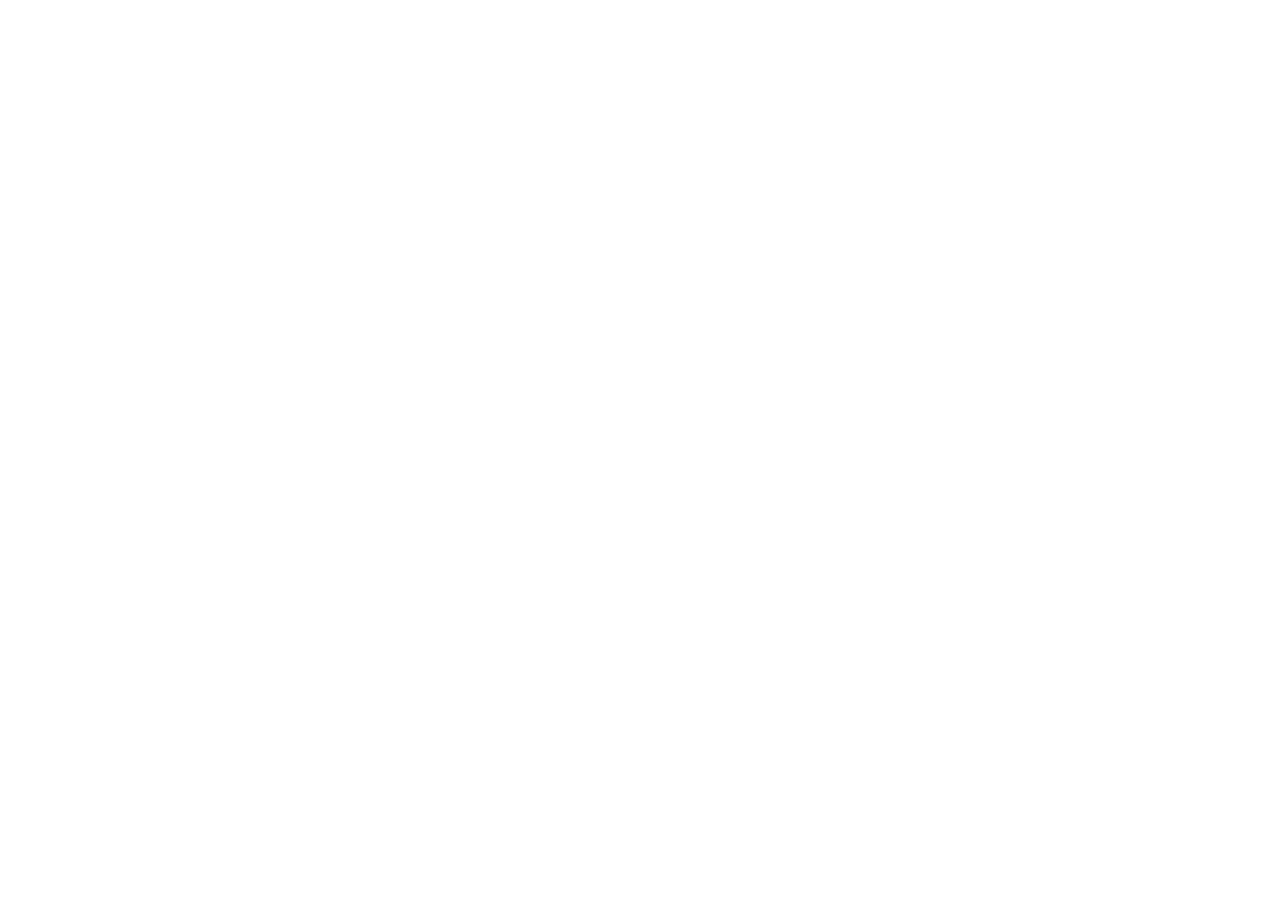
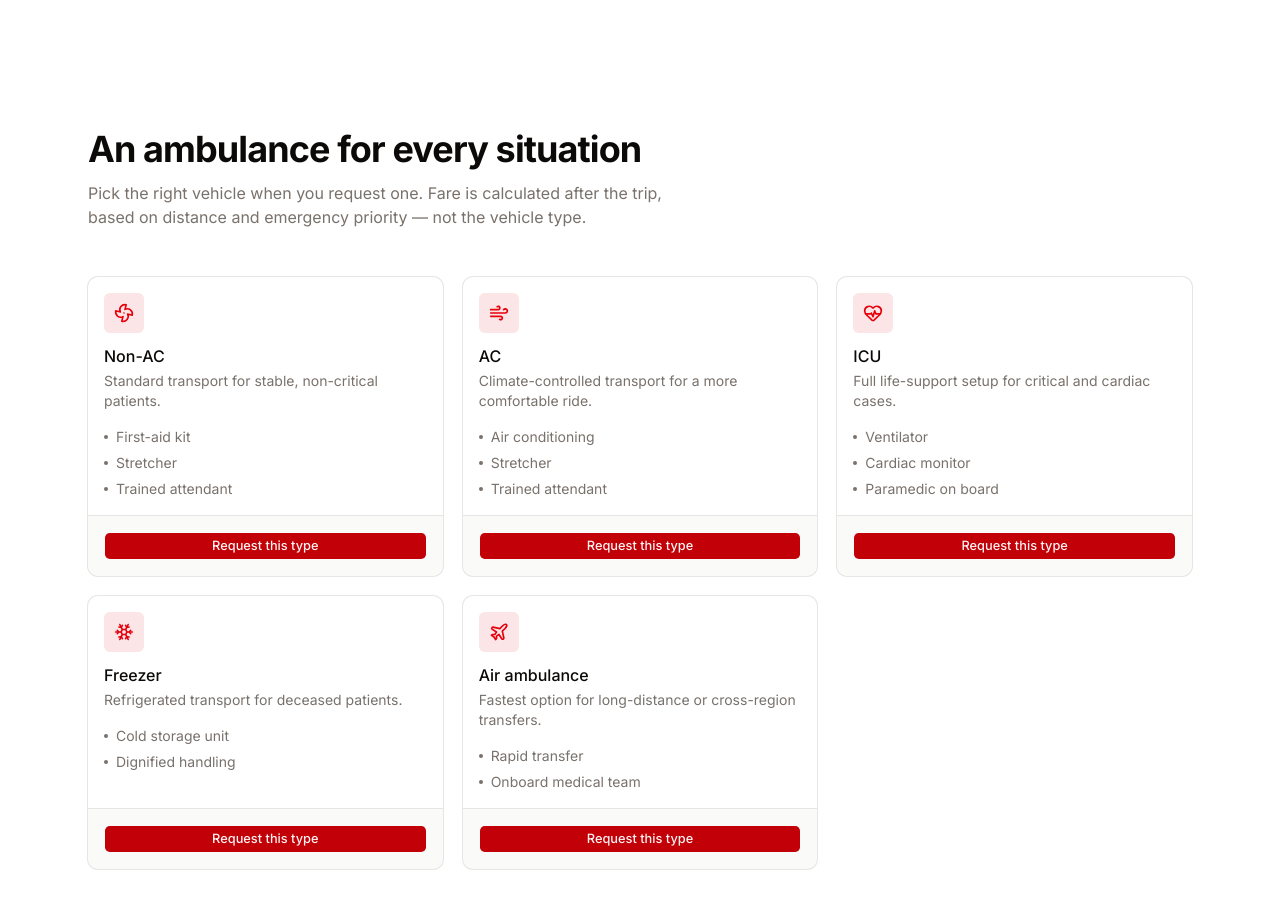
Before and after one commit to tanimahamed07/ambulance-dispatch-platform-frontend, a Next.js app: page / in a window 1280 px wide. Shown: the part 1340-2248 px from the top of the page. Before the commit the page ends 1389 px from the top, so only its background shows below. Built offline with nearby package versions, Linux system fonts and the light colour scheme.

Commit message:
feat: add AmbulanceTypes component and update QuickEmergencyStrip for ambulance type selection

```diff
--- a/src/app/(public)/page.tsx
+++ b/src/app/(public)/page.tsx
@@ -1,3 +1,4 @@
+import AmbulanceTypes from "@/components/home/AmbulanceTypes";
 import HeroSection from "@/components/home/HeroSection";
 import HowItWorks from "@/components/home/HowItWorks";
 import QuickEmergencyStrip from "@/components/home/QuickEmergencyStrip";
@@ -10,6 +11,7 @@ export default function HomePage() {
       <QuickEmergencyStrip></QuickEmergencyStrip>
       <StatsCounters></StatsCounters>
       <HowItWorks></HowItWorks>
+      <AmbulanceTypes></AmbulanceTypes>
     </div>
   );
 }
--- /dev/null
+++ b/src/components/home/AmbulanceTypes.tsx
@@ -0,0 +1,130 @@
+// components/home/AmbulanceTypes.tsx
+"use client";
+
+import Link from "next/link";
+import { motion } from "framer-motion";
+import { Snowflake, HeartPulse, Wind, Plane, Fan } from "lucide-react";
+import { Button } from "@/components/ui/button";
+import {
+  Card,
+  CardHeader,
+  CardTitle,
+  CardDescription,
+  CardContent,
+  CardFooter,
+} from "@/components/ui/card";
+
+const TYPES = [
+  {
+    icon: Fan,
+    type: "NON_AC",
+    title: "Non-AC",
+    description: "Standard transport for stable, non-critical patients.",
+    features: ["First-aid kit", "Stretcher", "Trained attendant"],
+  },
+  {
+    icon: Wind,
+    type: "AC",
+    title: "AC",
+    description: "Climate-controlled transport for a more comfortable ride.",
+    features: ["Air conditioning", "Stretcher", "Trained attendant"],
+  },
+  {
+    icon: HeartPulse,
+    type: "ICU",
+    title: "ICU",
+    description: "Full life-support setup for critical and cardiac cases.",
+    features: ["Ventilator", "Cardiac monitor", "Paramedic on board"],
+  },
+  {
+    icon: Snowflake,
+    type: "FREEZER",
+    title: "Freezer",
+    description: "Refrigerated transport for deceased patients.",
+    features: ["Cold storage unit", "Dignified handling"],
+  },
+  {
+    icon: Plane,
+    type: "AIR",
+    title: "Air ambulance",
+    description: "Fastest option for long-distance or cross-region transfers.",
+    features: ["Rapid transfer", "Onboard medical team"],
+  },
+];
+
+const container = {
+  hidden: {},
+  show: { transition: { staggerChildren: 0.1 } },
+};
+
+const item = {
+  hidden: { opacity: 0, y: 16 },
+  show: { opacity: 1, y: 0, transition: { duration: 0.5, ease: "easeOut" } },
+};
+
+export default function AmbulanceTypes() {
+  return (
+    <section className="bg-background py-20">
+      <div className="mx-auto max-w-6xl px-6">
+        <div className="mb-12 max-w-xl">
+          <h2 className="text-3xl font-bold tracking-tight text-foreground sm:text-4xl">
+            An ambulance for every situation
+          </h2>
+          <p className="mt-3 text-muted-foreground">
+            Pick the right vehicle when you request one. Fare is calculated
+            after the trip, based on distance and emergency priority — not the
+            vehicle type.
+          </p>
+        </div>
+
+        <motion.div
+          variants={container}
+          initial="hidden"
+          whileInView="show"
+          viewport={{ once: true, margin: "-100px" }}
+          className="grid grid-cols-1 gap-5 sm:grid-cols-2 lg:grid-cols-3"
+        >
+          {TYPES.map(({ icon: Icon, type, title, description, features }) => (
+            <motion.div key={type} variants={item}>
+              <Card className="flex h-full flex-col">
+                <CardHeader>
+                  <div className="mb-2 flex h-10 w-10 items-center justify-center rounded-md bg-destructive/10">
+                    <Icon className="h-5 w-5 text-destructive" />
+                  </div>
+                  <CardTitle>{title}</CardTitle>
+                  <CardDescription>{description}</CardDescription>
+                </CardHeader>
+
+                <CardContent className="flex-1">
+                  <ul className="space-y-1.5 text-sm text-muted-foreground">
+                    {features.map((f) => (
+                      <li key={f} className="flex items-center gap-2">
+                        <span className="h-1 w-1 rounded-full bg-muted-foreground" />
+                        {f}
+                      </li>
+                    ))}
+                  </ul>
+                </CardContent>
+
+                <CardFooter className="border-t border-border pt-4">
+                  <Button
+                    size="sm"
+                    className="w-full"
+                    nativeButton={false}
+                    render={
+                      <Link
+                        href={`/caller/request-emergency?ambulanceType=${type}`}
+                      />
+                    }
+                  >
+                    Request this type
+                  </Button>
+                </CardFooter>
+              </Card>
+            </motion.div>
+          ))}
+        </motion.div>
+      </div>
+    </section>
+  );
+}
--- a/src/components/home/HeroSection.tsx
+++ b/src/components/home/HeroSection.tsx
@@ -1,6 +1,9 @@
+// components/home/HeroSection.tsx
 "use client";
 
 import { useEffect, useState } from "react";
+import { motion } from "framer-motion";
+import Link from "next/link";
 import { Button } from "@/components/ui/button";
 import { Ambulance, MapPin, ShieldCheck } from "lucide-react";
 
@@ -9,6 +12,16 @@ const STEPS = [
   { label: "Ambulance assigned", tone: "text-foreground" },
   { label: "Driver en route", tone: "text-destructive" },
 ] as const;
+
+const container = {
+  hidden: {},
+  show: { transition: { staggerChildren: 0.12 } },
+};
+
+const item = {
+  hidden: { opacity: 0, y: 14 },
+  show: { opacity: 1, y: 0, transition: { duration: 0.5, ease: "easeOut" } },
+};
 
 export default function HeroSection() {
   const [elapsed, setElapsed] = useState(0);
@@ -33,37 +46,65 @@ export default function HeroSection() {
     <section className="bg-background text-foreground">
       <div className="mx-auto grid max-w-6xl grid-cols-1 gap-8 px-6 py-12 lg:grid-cols-[1.1fr_0.9fr] lg:gap-8 lg:py-16">
         {/* Left: Message */}
-        <div className="flex flex-col justify-center">
-          <div className="mb-4 flex items-center gap-2 text-xs font-medium text-muted-foreground uppercase tracking-wider">
+        <motion.div
+          variants={container}
+          initial="hidden"
+          animate="show"
+          className="flex flex-col justify-center"
+        >
+          <motion.div
+            variants={item}
+            className="mb-4 flex items-center gap-2 text-xs font-medium text-muted-foreground uppercase tracking-wider"
+          >
             <span className="relative flex h-2 w-2">
               <span className="absolute inline-flex h-full w-full animate-ping rounded-full bg-destructive/60" />
               <span className="relative inline-flex h-2 w-2 rounded-full bg-destructive" />
             </span>
             Live dispatch across Dhaka
-          </div>
+          </motion.div>
 
-          <h1 className="text-3xl font-extrabold leading-tight tracking-tight sm:text-5xl">
+          <motion.h1
+            variants={item}
+            className="text-3xl font-extrabold leading-tight tracking-tight sm:text-5xl"
+          >
             An ambulance,
             <br />
             dispatched in minutes.
-          </h1>
+          </motion.h1>
 
-          <p className="mt-4 max-w-md text-base text-muted-foreground">
+          <motion.p
+            variants={item}
+            className="mt-4 max-w-md text-base text-muted-foreground"
+          >
             Request an ambulance, get matched with the nearest verified driver,
             and track every step to the hospital — all from one call.
-          </p>
+          </motion.p>
 
-          <div className="mt-6 flex flex-wrap gap-3">
-            <Button size="default" variant="destructive" className="gap-2">
+          <motion.div variants={item} className="mt-6 flex flex-wrap gap-3">
+            <Button
+              size="default"
+              variant="destructive"
+              className="gap-2"
+              nativeButton={false}
+              render={<Link href="/caller/request-emergency" />}
+            >
               <Ambulance className="h-4 w-4" />
               Request an ambulance
             </Button>
-            <Button size="default" variant="outline">
+            <Button
+              size="default"
+              variant="outline"
+              nativeButton={false}
+              render={<Link href="/become-a-driver" />}
+            >
               Become a driver
             </Button>
-          </div>
+          </motion.div>
 
-          <div className="mt-8 grid grid-cols-3 gap-6 border-t border-border pt-5">
+          <motion.div
+            variants={item}
+            className="mt-8 grid grid-cols-3 gap-6 border-t border-border pt-5"
+          >
             <div>
               <div className="font-mono text-xl font-bold">8 min</div>
               <div className="text-xs text-muted-foreground">
@@ -82,11 +123,16 @@ export default function HeroSection() {
                 partner hospitals
               </div>
             </div>
-          </div>
-        </div>
+          </motion.div>
+        </motion.div>
 
         {/* Right: Live Dispatch Ticket */}
-        <div className="flex items-center justify-center lg:justify-end">
+        <motion.div
+          initial={{ opacity: 0, x: 24 }}
+          animate={{ opacity: 1, x: 0 }}
+          transition={{ duration: 0.6, ease: "easeOut", delay: 0.3 }}
+          className="flex items-center justify-center lg:justify-end"
+        >
           <div className="w-full max-w-sm rounded-xl border border-border bg-card text-card-foreground shadow-sm">
             <div className="flex items-center justify-between border-b border-border px-4 py-3">
               <span className="font-mono text-xs font-medium text-muted-foreground">
@@ -141,7 +187,7 @@ export default function HeroSection() {
               </div>
             </div>
           </div>
-        </div>
+        </motion.div>
       </div>
     </section>
   );
--- a/src/components/home/QuickEmergencyStrip.tsx
+++ b/src/components/home/QuickEmergencyStrip.tsx
@@ -13,14 +13,23 @@ import {
   SelectValue,
 } from "@/components/ui/select";
 
-const EMERGENCY_TYPES = ["BASIC", "ICU", "FREEZER", "CCU"] as const;
+// AmbulanceType Enum অনুযায়ী টাইপ লিস্ট
+const AMBULANCE_TYPES = [
+  { value: "AC", label: "AC Ambulance" },
+  { value: "NON_AC", label: "Non-AC Ambulance" },
+  { value: "ICU", label: "ICU Ambulance" },
+  { value: "FREEZER", label: "Freezer Ambulance" },
+  { value: "AIR", label: "Air Ambulance" },
+] as const;
+
+export type AmbulanceType = (typeof AMBULANCE_TYPES)[number]["value"];
 
 export default function QuickEmergencyStrip() {
   const router = useRouter();
 
   const [pickupAddress, setPickupAddress] = useState("");
   const [patientPhone, setPatientPhone] = useState("");
-  const [emergencyType, setEmergencyType] = useState<string>("BASIC");
+  const [ambulanceType, setAmbulanceType] = useState<AmbulanceType>("AC");
 
   function handleDummyLocation() {
     setPickupAddress("Dhanmondi 27, Dhaka (Current Location)");
@@ -32,7 +41,7 @@ export default function QuickEmergencyStrip() {
     const params = new URLSearchParams({
       pickupAddress: pickupAddress || "Dhanmondi, Dhaka",
       patientPhone: patientPhone || "01700000000",
-      emergencyType: emergencyType,
+      ambulanceType: ambulanceType,
     });
 
     const targetUrl = `/caller/request-emergency?${params.toString()}`;
@@ -78,16 +87,19 @@ export default function QuickEmergencyStrip() {
           />
         </div>
 
-        {/* Emergency Type Selection */}
+        {/* Ambulance Type Selection */}
         <div className="w-full sm:w-60">
-          <Select value={emergencyType} onValueChange={setEmergencyType}>
+          <Select
+            value={ambulanceType}
+            onValueChange={(val) => setAmbulanceType(val as AmbulanceType)}
+          >
             <SelectTrigger className="w-full">
               <SelectValue placeholder="Select type" />
             </SelectTrigger>
             <SelectContent>
-              {EMERGENCY_TYPES.map((type) => (
-                <SelectItem key={type} value={type}>
-                  {type} Ambulance
+              {AMBULANCE_TYPES.map(({ value, label }) => (
+                <SelectItem key={value} value={value}>
+                  {label}
                 </SelectItem>
               ))}
             </SelectContent>
--- /dev/null
+++ b/src/components/ui/card.tsx
@@ -0,0 +1,102 @@
+import * as React from "react"
+import { cn } from "cn"
+
+function Card({
+  className,
+  size = "default",
+  ...props
+}: React.ComponentProps<"div"> & { size?: "default" | "sm" }) {
+  return (
+    <div
+      data-slot="card"
+      data-size={size}
+      className={cn(
+        "group/card flex flex-col gap-(--card-spacing) overflow-hidden rounded-xl bg-card py-(--card-spacing) text-sm text-card-foreground ring-1 ring-foreground/10 [--card-spacing:--spacing(4)] has-data-[slot=card-footer]:pb-0 has-[>img:first-child]:pt-0 data-[size=sm]:[--card-spacing:--spacing(3)] data-[size=sm]:has-data-[slot=card-footer]:pb-0 *:[img:first-child]:rounded-t-xl *:[img:last-child]:rounded-b-xl",
+        className
+      )}
+      {...props}
+    />
+  )
+}
+
+function CardHeader({ className, ...props }: React.ComponentProps<"div">) {
+  return (
+    <div
+      data-slot="card-header"
+      className={cn(
+        "group/card-header @container/card-header grid auto-rows-min items-start gap-1 rounded-t-xl px-(--card-spacing) has-data-[slot=card-action]:grid-cols-[1fr_auto] has-data-[slot=card-description]:grid-rows-[auto_auto] [.border-b]:pb-(--card-spacing)",
+        className
+      )}
+      {...props}
+    />
+  )
+}
+
+function CardTitle({ className, ...props }: React.ComponentProps<"div">) {
+  return (
+    <div
+      data-slot="card-title"
+      className={cn(
+        "font-heading text-base leading-snug font-medium group-data-[size=sm]/card:text-sm",
+        className
+      )}
+      {...props}
+    />
+  )
+}
+
+function CardDescription({ className, ...props }: React.ComponentProps<"div">) {
+  return (
+    <div
+      data-slot="card-description"
+      className={cn("text-sm text-muted-foreground", className)}
+      {...props}
+    />
+  )
+}
+
+function CardAction({ className, ...props }: React.ComponentProps<"div">) {
+  return (
+    <div
+      data-slot="card-action"
+      className={cn(
+        "col-start-2 row-span-2 row-start-1 self-start justify-self-end",
+        className
+      )}
+      {...props}
+    />
+  )
+}
+
+function CardContent({ className, ...props }: React.ComponentProps<"div">) {
+  return (
+    <div
+      data-slot="card-content"
+      className={cn("px-(--card-spacing)", className)}
+      {...props}
+    />
+  )
+}
+
+function CardFooter({ className, ...props }: React.ComponentProps<"div">) {
+  return (
+    <div
+      data-slot="card-footer"
+      className={cn(
+        "flex items-center rounded-b-xl border-t bg-muted/50 p-(--card-spacing)",
+        className
+      )}
+      {...props}
+    />
+  )
+}
+
+export {
+  Card,
+  CardHeader,
+  CardFooter,
+  CardTitle,
+  CardAction,
+  CardDescription,
+  CardContent,
+}
```
